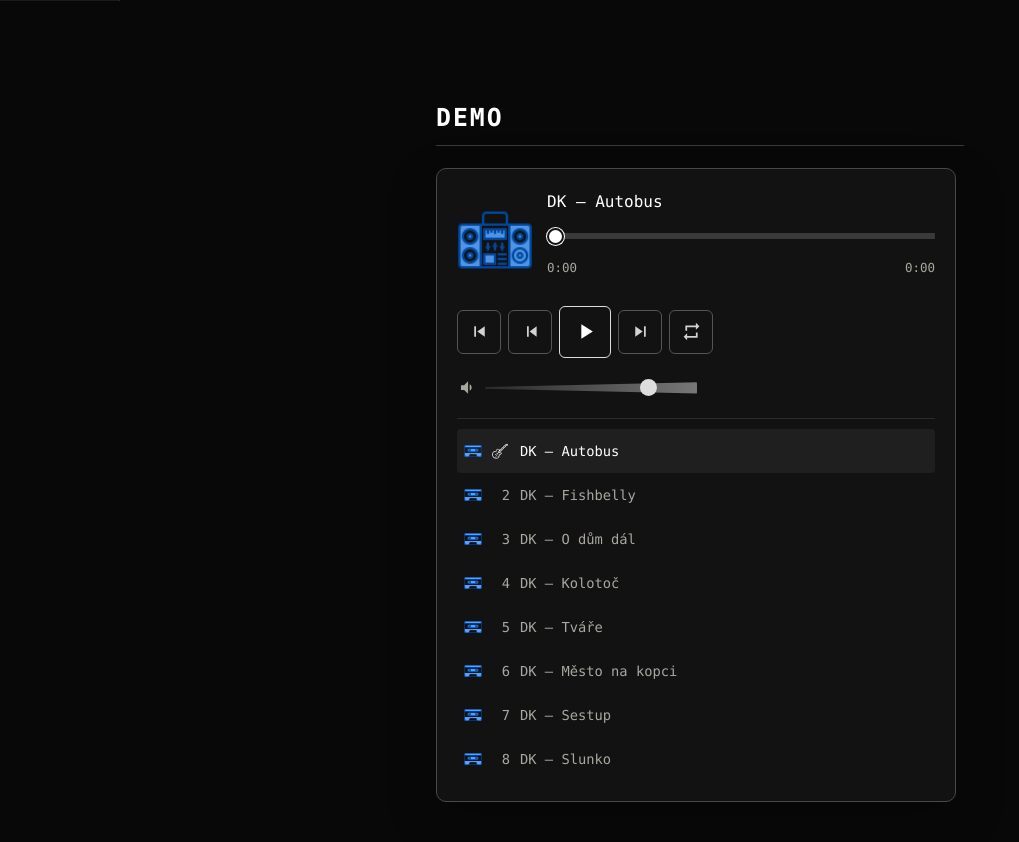
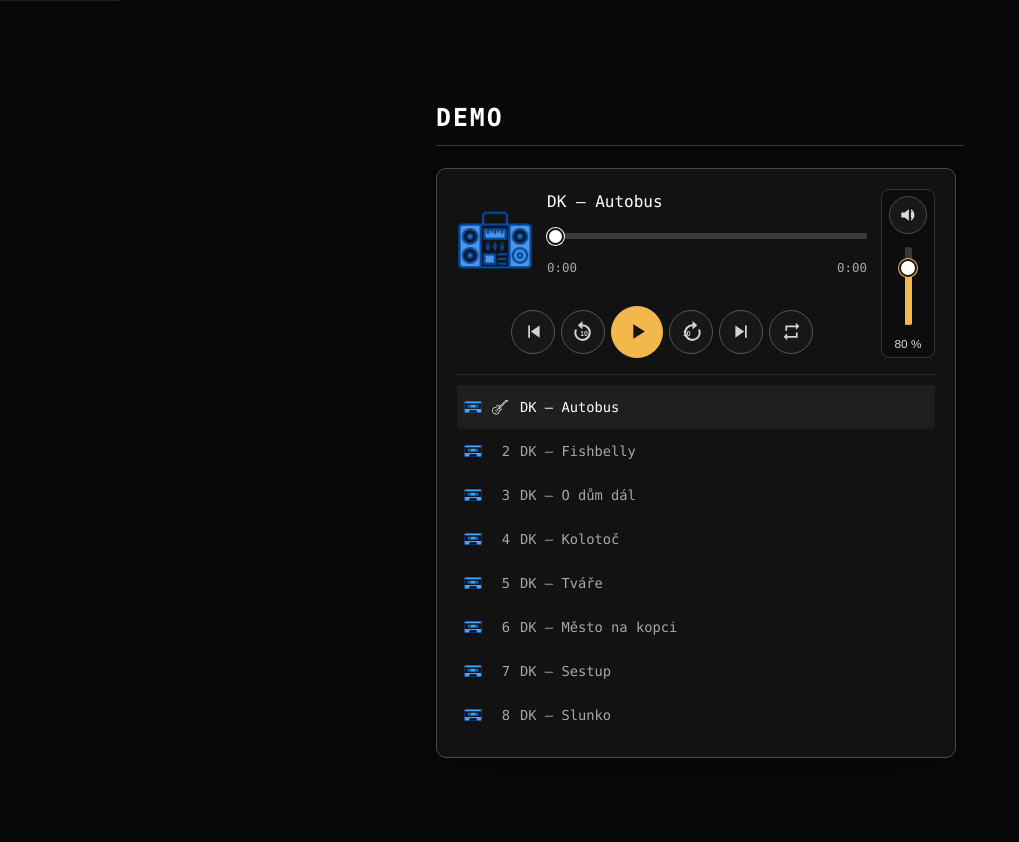
Before and after one commit to TheVecala/DK, a PHP site: page / in a window 1280 px wide. Shown: the part 799-1641 px from the top of the page, without its empty margins (0-1019 px from the left). Run offline with PHP 8.4, Linux system fonts and the light colour scheme.

Commit message:
hlasitost kolmo

```diff
--- a/css/site.css
+++ b/css/site.css
@@ -279,6 +279,21 @@ a {
   gap: 14px;
 }
 
+.pw-main-panel {
+  display: grid;
+  grid-template-columns: minmax(0, 1fr) 54px;
+  align-items: stretch;
+  gap: 14px;
+}
+
+.pw-main-content {
+  min-width: 0;
+}
+
+.pw-main-panel .pw-controls-row {
+  margin-bottom: 0;
+}
+
 .pw-cover {
   width: 76px;
   height: 76px;
@@ -347,16 +362,18 @@ a {
 
 .pw-controls-row {
   display: flex;
-  margin-bottom: 16px;
+  margin-bottom: 12px;
   align-items: center;
+  justify-content: center;
   gap: 14px;
 }
 
 .pw-controls {
   display: flex;
+  width: 100%;
   align-items: center;
   justify-content: center;
-  gap: 7px;
+  gap: 6px;
 }
 
 .pw-btn {
@@ -367,8 +384,8 @@ a {
   align-items: center;
   justify-content: center;
   border: 1px solid #555;
-  border-radius: 6px;
-  background: transparent;
+  border-radius: 50%;
+  background: #171717;
   color: #d2d2d2;
   cursor: pointer;
   transition: background 150ms ease, border-color 150ms ease, color 150ms ease;
@@ -383,8 +400,15 @@ a {
 .pw-btn.pw-play {
   width: 52px;
   height: 52px;
-  border-color: #ddd;
-  color: #fff;
+  border-color: var(--accent);
+  background: var(--accent);
+  color: #17120a;
+}
+
+.pw-btn.pw-play:hover {
+  border-color: var(--accent-strong);
+  background: var(--accent-strong);
+  color: #17120a;
 }
 
 .pw-btn.pw-active {
@@ -405,6 +429,19 @@ a {
   height: 25px;
 }
 
+.pw-skip svg {
+  width: 25px;
+  height: 25px;
+}
+
+.pw-skip text {
+  fill: currentColor;
+  font-family: Arial, sans-serif;
+  font-size: 6.5px;
+  font-weight: 700;
+  text-anchor: middle;
+}
+
 .pw-volume,
 .pw-volume-below {
   display: flex;
@@ -418,8 +455,45 @@ a {
 }
 
 .pw-volume-below {
-  width: min(240px, 72%);
+  width: 100%;
   margin-bottom: 16px;
+  padding: 9px 11px;
+  border: 1px solid #343434;
+  border-radius: 8px;
+  background: #0d0d0d;
+  gap: 11px;
+}
+
+.pw-volume-vertical {
+  width: 54px;
+  margin: 0;
+  padding: 6px 5px;
+  flex-direction: column;
+  align-self: stretch;
+  gap: 4px;
+}
+
+.pw-volume-vertical .pw-vol-wrap {
+  display: flex;
+  width: 100%;
+  min-height: 78px;
+  align-items: center;
+  justify-content: center;
+}
+
+.pw-volume-vertical .pw-vol-slider {
+  width: 24px;
+  height: 78px;
+  min-height: 78px;
+  writing-mode: vertical-lr;
+  direction: rtl;
+  background: linear-gradient(to top, var(--accent) 0 var(--volume), #373737 var(--volume) 100%) center / 7px 100% no-repeat;
+}
+
+.pw-volume-vertical .pw-volume-value {
+  width: auto;
+  line-height: 1;
+  text-align: center;
 }
 
 .pw-vol-icon {
@@ -435,55 +509,108 @@ a {
 
 .pw-vol-wrap {
   position: relative;
-  display: flex;
-  height: 28px;
+  display: grid;
+  height: auto;
   min-width: 0;
-  align-items: center;
   flex: 1;
+  gap: 1px;
 }
 
 .pw-vol-track-bg {
-  position: absolute;
-  right: 0;
-  left: 0;
-  height: 14px;
-  border-radius: 0 3px 3px 0;
-  background: linear-gradient(to right, #2a2a2a, #777);
-  clip-path: polygon(0 44%, 100% 10%, 100% 90%, 0 56%);
+  display: none;
+}
+
+.pw-volume-label {
+  color: var(--muted);
+  font-family: Arial, sans-serif;
+  font-size: 0.68rem;
+  letter-spacing: 0.06em;
+  line-height: 1;
+  text-transform: uppercase;
+}
+
+.pw-volume-toggle {
+  display: inline-flex;
+  width: 38px;
+  height: 38px;
+  padding: 0;
+  flex: 0 0 auto;
+  align-items: center;
+  justify-content: center;
+  border: 1px solid #4b4b4b;
+  border-radius: 50%;
+  background: #181818;
+  color: #ddd;
+  cursor: pointer;
+  transition: background 150ms ease, border-color 150ms ease, color 150ms ease;
+}
+
+.pw-volume-toggle:hover,
+.pw-volume-toggle.pw-active {
+  border-color: var(--accent);
+  background: #302614;
+  color: var(--accent-strong);
+}
+
+.pw-volume-toggle svg {
+  width: 20px;
+  height: 20px;
+  fill: currentColor;
   pointer-events: none;
 }
 
+.pw-volume-value {
+  width: 46px;
+  flex: 0 0 auto;
+  color: #ddd;
+  font-family: Arial, sans-serif;
+  font-size: 0.74rem;
+  text-align: right;
+}
+
 .pw-vol-slider {
+  --volume: 80%;
   position: relative;
   z-index: 1;
   width: 100%;
-  height: 28px;
+  height: 24px;
+  margin: 0;
   min-width: 0;
   appearance: none;
   border: 0;
-  background: transparent;
+  border-radius: 999px;
+  background: linear-gradient(to right, var(--accent) 0 var(--volume), #373737 var(--volume) 100%) center / 100% 7px no-repeat;
   cursor: pointer;
 }
 
 .pw-vol-slider::-webkit-slider-thumb {
-  width: 17px;
-  height: 17px;
+  width: 18px;
+  height: 18px;
   appearance: none;
-  border: 0;
+  border: 2px solid #171717;
   border-radius: 50%;
-  background: #ddd;
+  background: #fff;
+  box-shadow: 0 0 0 1px var(--accent);
 }
 
 .pw-vol-slider::-moz-range-thumb {
-  width: 17px;
-  height: 17px;
-  border: 0;
+  width: 16px;
+  height: 16px;
+  border: 2px solid #171717;
   border-radius: 50%;
-  background: #ddd;
+  background: #fff;
+  box-shadow: 0 0 0 1px var(--accent);
+}
+
+.pw-vol-slider:focus-visible,
+.pw-volume-toggle:focus-visible,
+.pw-btn:focus-visible {
+  outline: 2px solid var(--focus);
+  outline-offset: 2px;
 }
 
 .pw-divider {
-  margin: 0 0 10px;
+  margin: 16px 0 10px;
   border: 0;
   border-top: 1px solid #2b2b2b;
 }
--- a/index.php
+++ b/index.php
@@ -101,6 +101,8 @@ if ($isBetaHost) {
       <h2 class="section-heading" id="demo-heading">Demo</h2>
 
       <div class="pw" aria-label="Přehrávač demo nahrávek">
+        <div class="pw-main-panel">
+          <div class="pw-main-content">
             <div class="pw-header">
               <img class="pw-cover" src="/ikony/radio.png" width="80" height="80" alt="" aria-hidden="true">
               <div class="pw-track-info">
@@ -117,32 +119,37 @@ if ($isBetaHost) {
 
             <div class="pw-controls-row">
               <div class="pw-controls" role="group" aria-label="Ovládání demo nahrávek">
-            <button class="pw-btn" id="p1-restart" type="button" title="Začátek skladby" aria-label="Na začátek skladby">
-              <svg viewBox="0 0 24 24" aria-hidden="true" focusable="false"><path d="M6 6h2v12H6zm3.5 6 8.5 6V6z"/></svg>
+                <button class="pw-btn" id="p1-prev" type="button" title="Předchozí skladba" aria-label="Předchozí skladba">
+                  <svg viewBox="0 0 24 24" aria-hidden="true" focusable="false"><path d="M6 5h2v14H6zm3 7 10 7V5z"/></svg>
                 </button>
-            <button class="pw-btn" id="p1-prev" type="button" title="Předchozí" aria-label="Předchozí skladba">
-              <svg viewBox="0 0 24 24" aria-hidden="true" focusable="false"><path d="M8 6h2v12H8zm3 6 8 6V6z"/></svg>
+                <button class="pw-btn pw-skip" id="p1-back" type="button" title="Zpět o 10 sekund" aria-label="Zpět o 10 sekund">
+                  <svg viewBox="0 0 24 24" aria-hidden="true" focusable="false"><path d="M11 5V2L6.5 6 11 10V7a6 6 0 1 1-5.2 3H3.7A8 8 0 1 0 11 5z"/><text x="12.5" y="16">10</text></svg>
                 </button>
                 <button class="pw-btn pw-play" id="p1-play" type="button" title="Přehrát" aria-label="Přehrát demo">
                   <svg viewBox="0 0 24 24" id="p1-icon" aria-hidden="true" focusable="false"><path d="M8 5v14l11-7z"/></svg>
                 </button>
-            <button class="pw-btn" id="p1-next" type="button" title="Další" aria-label="Další skladba">
-              <svg viewBox="0 0 24 24" aria-hidden="true" focusable="false"><path d="M6 18l8.5-6L6 6v12zM16 6h2v12h-2z"/></svg>
+                <button class="pw-btn pw-skip" id="p1-forward" type="button" title="Vpřed o 10 sekund" aria-label="Vpřed o 10 sekund">
+                  <svg viewBox="0 0 24 24" aria-hidden="true" focusable="false"><path d="M13 5V2l4.5 4L13 10V7a6 6 0 1 0 5.2 3h2.1A8 8 0 1 1 13 5z"/><text x="7.5" y="16">10</text></svg>
+                </button>
+                <button class="pw-btn" id="p1-next" type="button" title="Další skladba" aria-label="Další skladba">
+                  <svg viewBox="0 0 24 24" aria-hidden="true" focusable="false"><path d="M5 19l10-7L5 5zm11-14h2v14h-2z"/></svg>
                 </button>
                 <button class="pw-btn" id="p1-rep" type="button" title="Opakovat" aria-label="Opakovat skladbu" aria-pressed="false">
                   <svg viewBox="0 0 24 24" aria-hidden="true" focusable="false"><path d="M7 7h10v3l4-4-4-4v3H5v6h2V7zm10 10H7v-3l-4 4 4 4v-3h12v-6h-2v4z"/></svg>
                 </button>
               </div>
             </div>
+          </div>
 
-        <div class="pw-volume-below">
-          <span class="pw-vol-icon" aria-hidden="true">
-            <svg viewBox="0 0 24 24"><path d="M18.5 12c0-1.77-1.02-3.29-2.5-4.03v8.05c1.48-.73 2.5-2.25 2.5-4.02zM5 9v6h4l5 5V4L9 9H5z"/></svg>
-          </span>
+          <div class="pw-volume-below pw-volume-vertical">
+            <button class="pw-volume-toggle" id="p1-mute" type="button" title="Ztlumit" aria-label="Ztlumit demo" aria-pressed="false">
+              <svg viewBox="0 0 24 24" id="p1-vol-icon" aria-hidden="true" focusable="false"><path d="M4 9v6h4l5 4V5L8 9H4zm11.5-.8v7.6a4 4 0 0 0 0-7.6zm0-3.2v2.1a6 6 0 0 1 0 9.8V19a8 8 0 0 0 0-14z"/></svg>
+            </button>
             <div class="pw-vol-wrap">
-            <div class="pw-vol-track-bg"></div>
-            <label class="sr-only" for="p1-vol">Hlasitost demo nahrávek</label>
+              <label class="sr-only" for="p1-vol">Hlasitost</label>
               <input type="range" class="pw-vol-slider" min="0" max="100" value="80" id="p1-vol" aria-valuetext="80 %">
+            </div>
+            <output class="pw-volume-value" id="p1-vol-value" for="p1-vol">80 %</output>
           </div>
         </div>
 
```
Also changed, not shown: other parts of css/site.css (+34 -4 lines), js/site.js (+40 -4 lines). Lines whose indentation alone changed are shown as unchanged.
